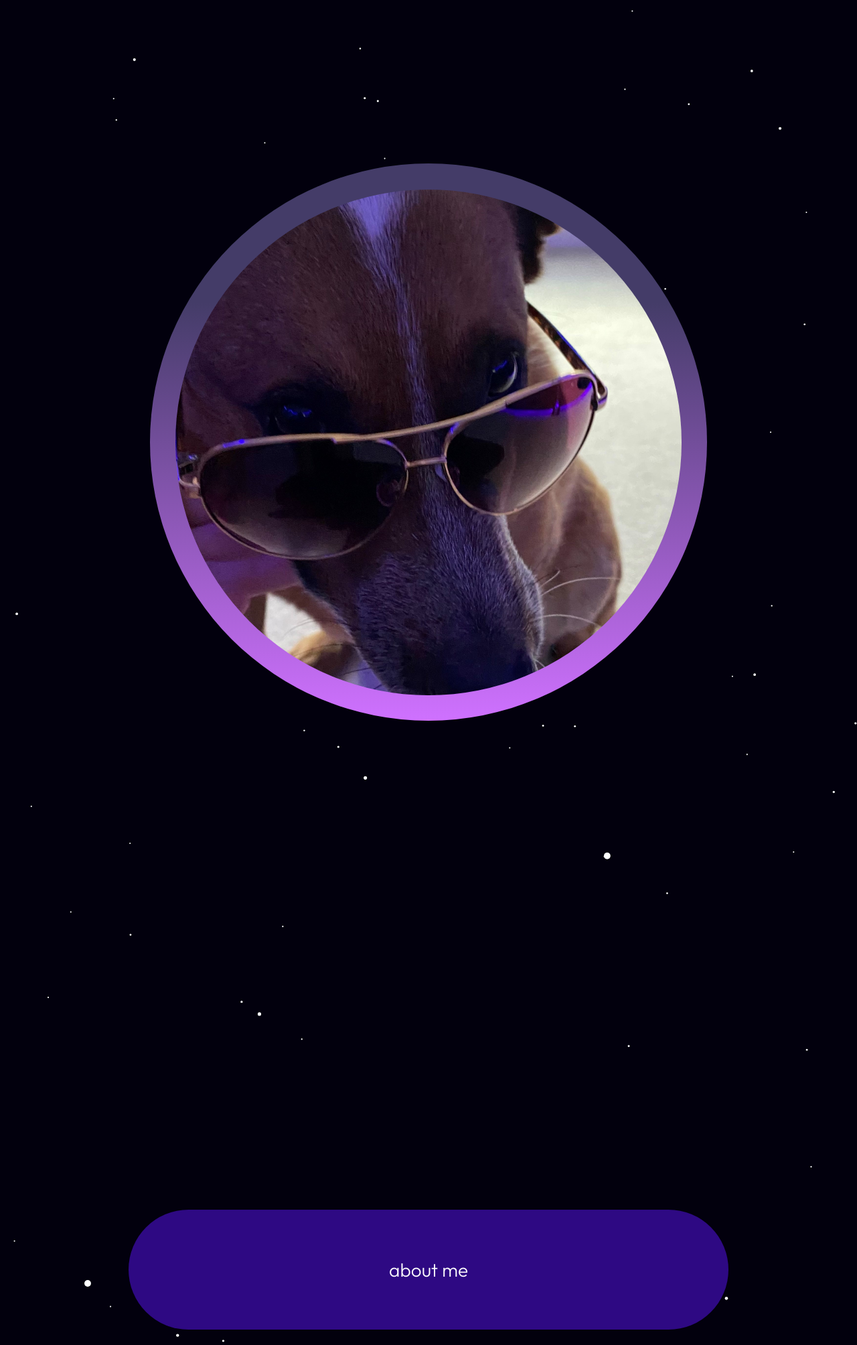
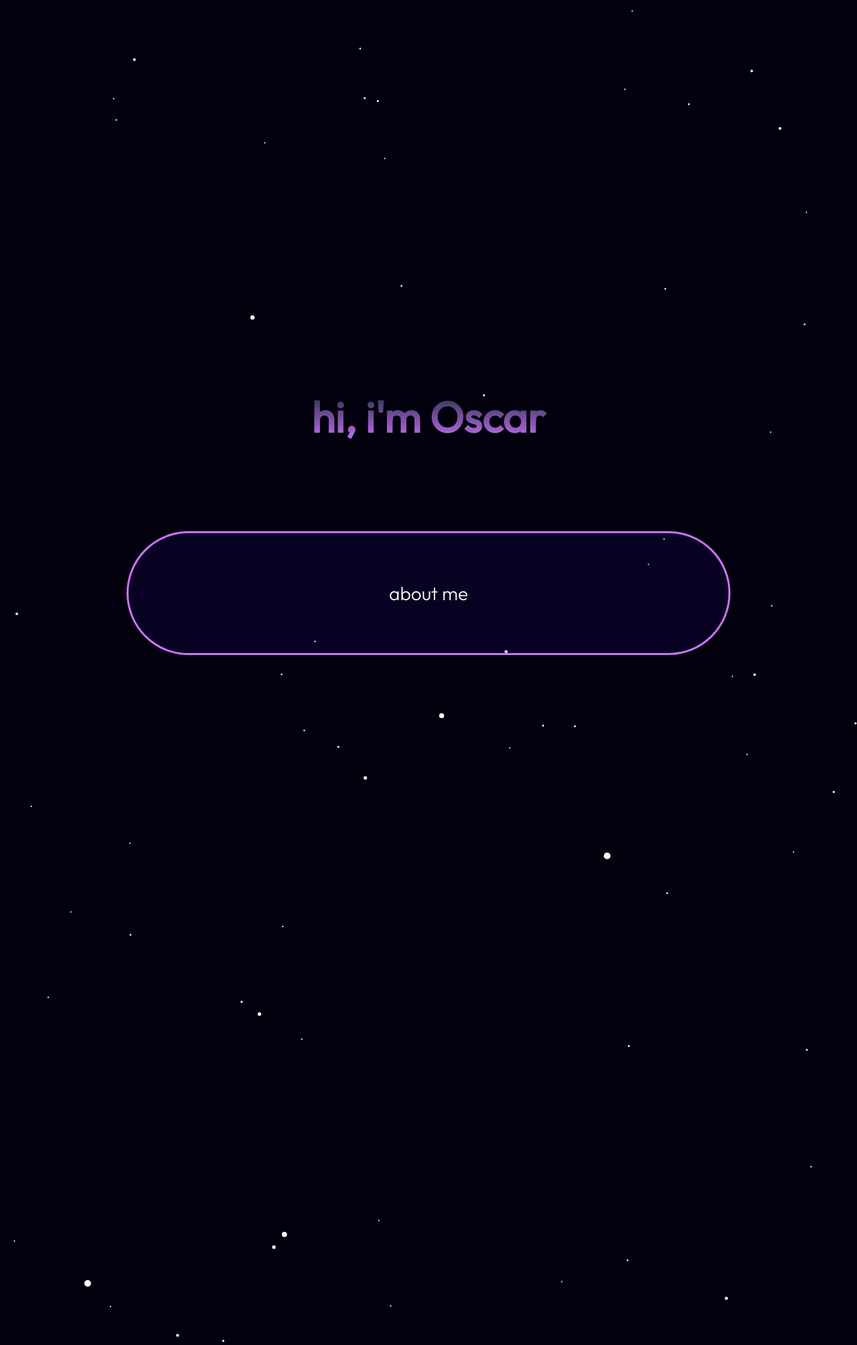
Before and after one commit to kurealnum/PersonalWebsite, a Django app: page /home/ in a window 1280 px wide. Shown: the part 485-2493 px from the top of the page at 67% size. Run offline with Django 4.2, Linux system fonts and the light colour scheme; data that the repository does not hold is empty.

Commit message:
button anim changes

```diff
--- a/apps/main_info_pages/templates/index.html
+++ b/apps/main_info_pages/templates/index.html
@@ -11,9 +11,10 @@
 
 {% block body %}
 <div class="intro-wrapper">
-    <div class="pfp-container">
+    <h1>hi, i'm Oscar</h1>
+    <!-- <div class="pfp-container">
         <img id="pfp" src="{% static 'images/pfp.jpg' %}" alt="Profile picture">
-    </div>
+    </div> -->
     <div class="button-cont">
         <a class="button" href="#about-me">
             <li>about me</li>
--- a/static/home.css
+++ b/static/home.css
@@ -1,8 +1,8 @@
 body .intro-wrapper {
     display: flex;
     flex-direction: column;
-    height: 95vh;
-    justify-content: space-between;
+    height: 75vh;
+   justify-content:center;
   }
 
   body .intro-wrapper .pfp-container {
@@ -26,25 +26,20 @@ body .intro-wrapper {
   .button-cont {
     display: flex;
     list-style: none;
-    background: var(--primary);
+    background: #2e09832f;
     border-radius: 10vw;
     align-self: center;
     justify-content: center;
     width: 70vw;
     height: 14vw;
+    border-color: var(--accent);
+    border-style: solid;
     transition: 0.25s;
   }
 
-  .button-cont:hover::before {
-    transform: scale(1.1);
-    box-shadow: 0 0 15px #ffee10;
-  }
-
-  .button-cont:hover {
-    color: #ffee10;
-    box-shadow: 0 0 10px var(--accent);
-    text-shadow: 0 0 10px var(--accent);
-  }
+.button-cont:hover {
+  background: var(--primary);
+}
 
   .button {
     display: flex;
```
